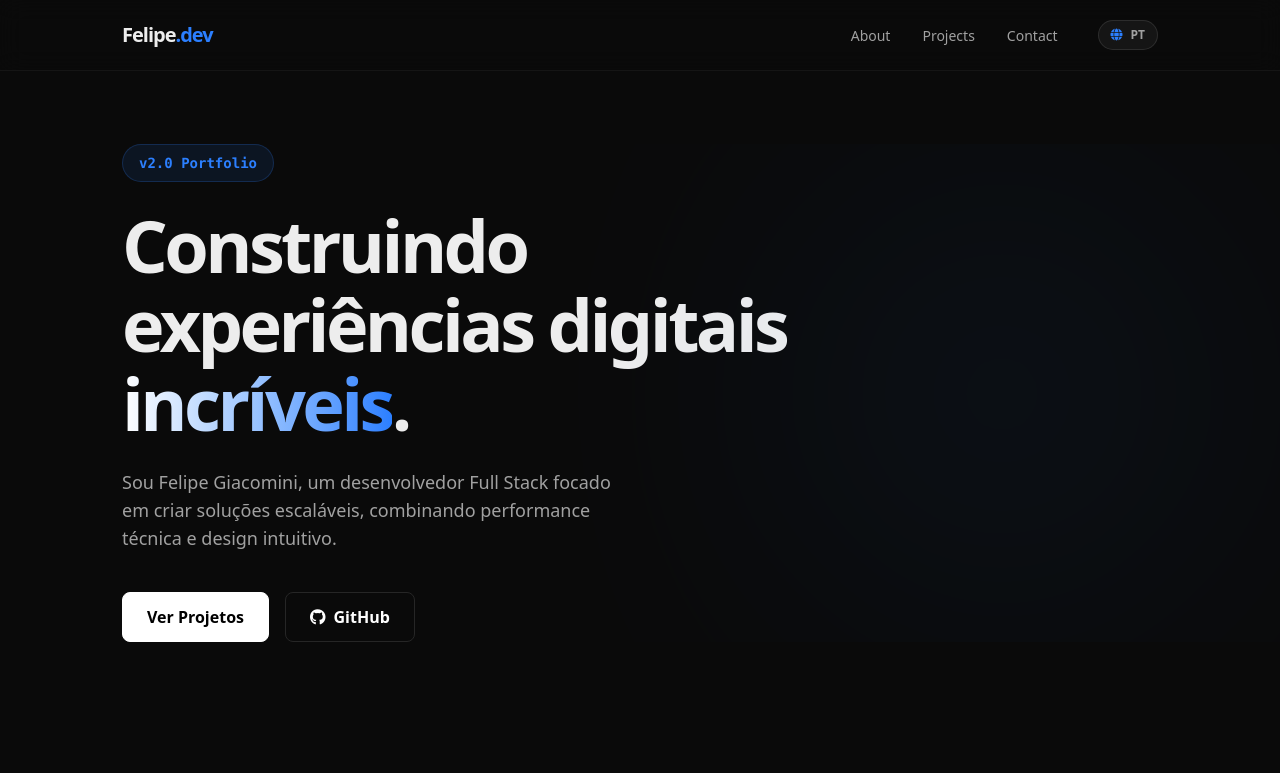
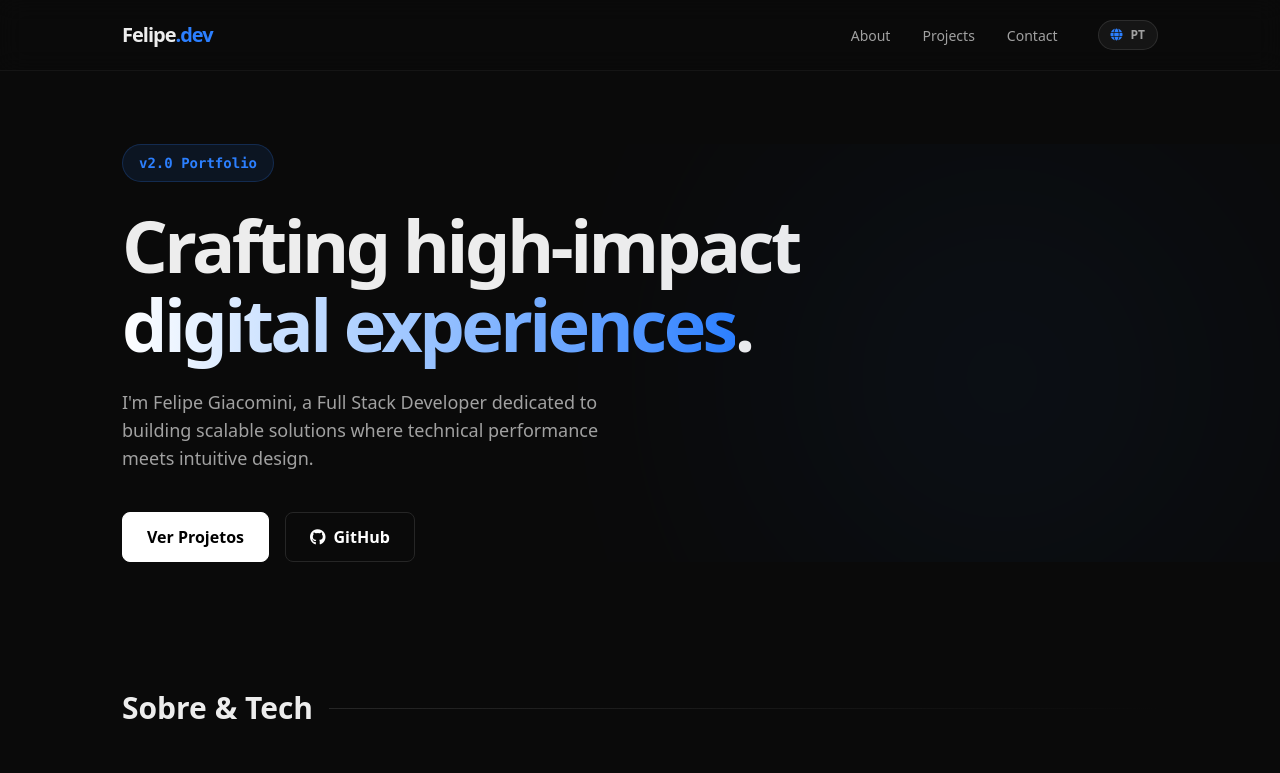
Before and after one commit to FeCocco/fecocco.github.io, a Next.js app: page /en in a window 1280 px wide. Shown: the top 773 px of the page. Built offline with nearby package versions, Linux system fonts and the light colour scheme.

Commit message:
Update: Refactor Hero section to support dynamic dictionary content for multilanguage support

```diff
--- a/src/components/sections/hero.jsx
+++ b/src/components/sections/hero.jsx
@@ -1,6 +1,6 @@
 'use client';
 
-export default function Hero() {
+export default function Hero({dict, lang}) {
 
     const handleScroll = (e) => {
         e.preventDefault();
@@ -23,18 +23,17 @@ export default function Hero() {
 
                     {/* Badge */}
                     <span className="mb-6 inline-block rounded-full border border-blue-500/20 bg-blue-500/10 px-4 py-2 font-mono text-sm font-semibold text-blue-500">
-                        v2.0 Portfolio
+                        {dict.badge}
                     </span>
 
                     {/* Título com Gradiente */}
                     <h1 className="mb-6 text-[4rem] font-extrabold leading-[1.1] tracking-tighter sm:text-5xl md:text-7xl">
-                        Construindo experiências digitais <span className="bg-linear-to-r from-white to-blue-500 bg-clip-text text-transparent">incríveis</span>.
+                        {dict.title_part1} <span className="bg-linear-to-r from-white to-blue-500 bg-clip-text text-transparent">{dict.title_highlight}</span>.
                     </h1>
 
                     {/* Parágrafo */}
                     <p className="mb-10 max-w-125 text-lg text-neutral-400">
-                        Sou Felipe Giacomini, um desenvolvedor Full Stack focado em criar soluções escaláveis, combinando
-                        performance técnica e design intuitivo.
+                        {dict.description}
                     </p>
 
                     {/* Grupo de Botões */}
--- a/src/dictionaries/en.json
+++ b/src/dictionaries/en.json
@@ -3,5 +3,13 @@
     "about": "About",
     "projects": "Projects",
     "contact": "Contact"
+  },
+  "hero": {
+    "badge": "v2.0 Portfolio",
+    "title_part1": "Crafting high-impact",
+    "title_highlight": "digital experiences",
+    "description": "I'm Felipe Giacomini, a Full Stack Developer dedicated to building scalable solutions where technical performance meets intuitive design.",
+    "cta_projects": "View Projects",
+    "cta_github": "GitHub"
   }
 }
--- a/src/dictionaries/pt.json
+++ b/src/dictionaries/pt.json
@@ -3,5 +3,13 @@
     "about": "Sobre",
     "projects": "Projetos",
     "contact": "Contato"
+  },
+  "hero": {
+    "badge": "v2.0 Portfolio",
+    "title_part1": "Construindo experiências digitais",
+    "title_highlight": "incríveis",
+    "description": "Sou Felipe Giacomini, um desenvolvedor Full Stack focado em criar soluções escaláveis, combinando performance técnica e design intuitivo.",
+    "cta_projects": "Ver Projetos",
+    "cta_github": "GitHub"
   }
 }
```
